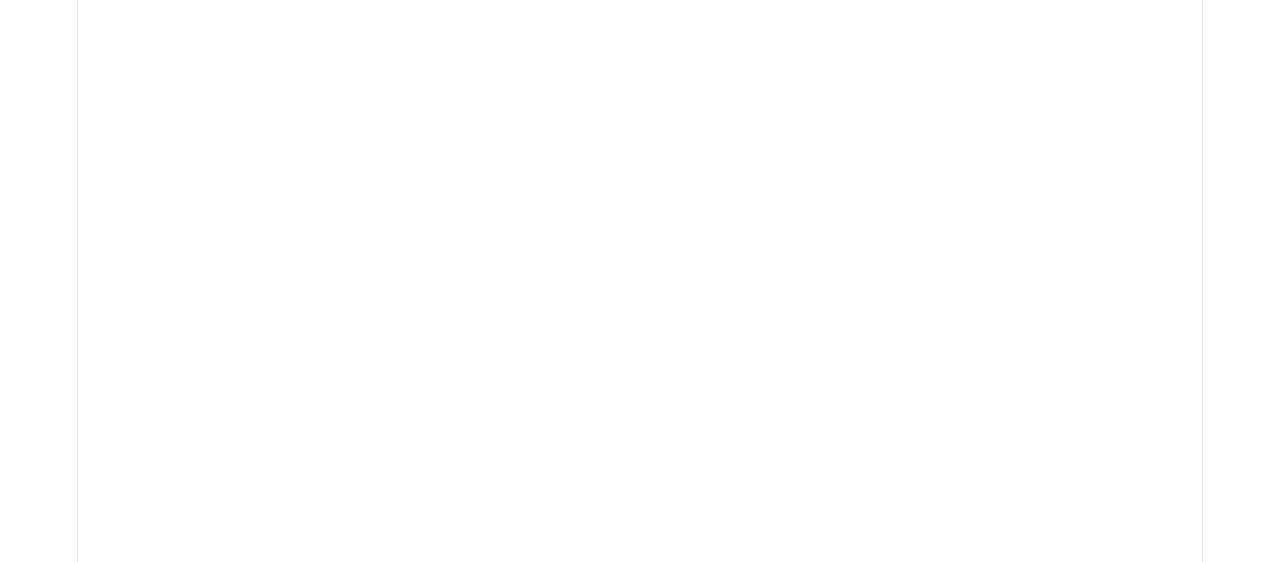
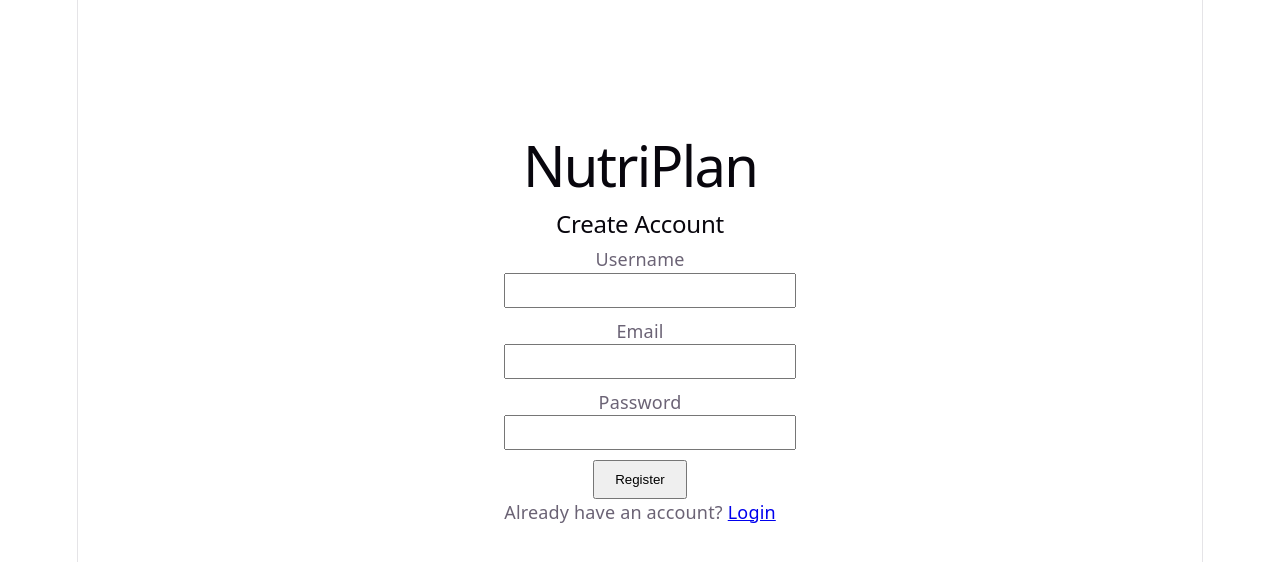
Before and after one commit to menah7419/meal-planner-app, a React app in the folder frontend/: page /register in a window 1280 px wide. Before the commit this address had no page. Shown: the top 562 px of the page. Built offline with nearby package versions, Linux system fonts and the light colour scheme; the HTML template or start-up script is replaced by a standard one.

Commit message:
Register page working

```diff
--- a/frontend/src/App.jsx
+++ b/frontend/src/App.jsx
@@ -1,11 +1,13 @@
 import { BrowserRouter, Routes, Route } from 'react-router-dom';
 import LoginPage from './pages/LoginPage';
+import RegisterPage from './pages/RegisterPage';
 
 function App() {
   return (
     <BrowserRouter>
       <Routes>
         <Route path="/" element={<LoginPage />} />
+        <Route path="/register" element={<RegisterPage />} />
         <Route path="/dashboard" element={<h1>Dashboard Coming Soon</h1>} />
       </Routes>
     </BrowserRouter>
--- /dev/null
+++ b/frontend/src/pages/RegisterPage.jsx
@@ -0,0 +1,67 @@
+import { useState } from 'react';
+import axios from 'axios';
+import { useNavigate } from 'react-router-dom';
+import API_BASE from '../services/api';
+
+function RegisterPage() {
+  const [username, setUsername] = useState('');
+  const [email, setEmail] = useState('');
+  const [password, setPassword] = useState('');
+  const [error, setError] = useState('');
+  const navigate = useNavigate();
+
+  async function handleRegister(e) {
+    e.preventDefault();
+    try {
+      await axios.post(`${API_BASE}/api/auth/register`, {
+        username,
+        email,
+        password
+      });
+      navigate('/');
+    } catch (err) {
+      setError('Registration failed. Try a different email or username.');
+    }
+  }
+
+  return (
+    <div style={{ maxWidth: '400px', margin: '100px auto', padding: '20px' }}>
+      <h1>NutriPlan</h1>
+      <h2>Create Account</h2>
+      {error && <p style={{ color: 'red' }}>{error}</p>}
+      <form onSubmit={handleRegister}>
+        <div style={{ marginBottom: '10px' }}>
+          <label>Username</label><br/>
+          <input
+            type="text"
+            value={username}
+            onChange={e => setUsername(e.target.value)}
+            style={{ width: '100%', padding: '8px' }}
+          />
+        </div>
+        <div style={{ marginBottom: '10px' }}>
+          <label>Email</label><br/>
+          <input
+            type="email"
+            value={email}
+            onChange={e => setEmail(e.target.value)}
+            style={{ width: '100%', padding: '8px' }}
+          />
+        </div>
+        <div style={{ marginBottom: '10px' }}>
+          <label>Password</label><br/>
+          <input
+            type="password"
+            value={password}
+            onChange={e => setPassword(e.target.value)}
+            style={{ width: '100%', padding: '8px' }}
+          />
+        </div>
+        <button type="submit" style={{ padding: '10px 20px' }}>Register</button>
+      </form>
+      <p>Already have an account? <a href="/">Login</a></p>
+    </div>
+  );
+}
+
+export default RegisterPage;
```
